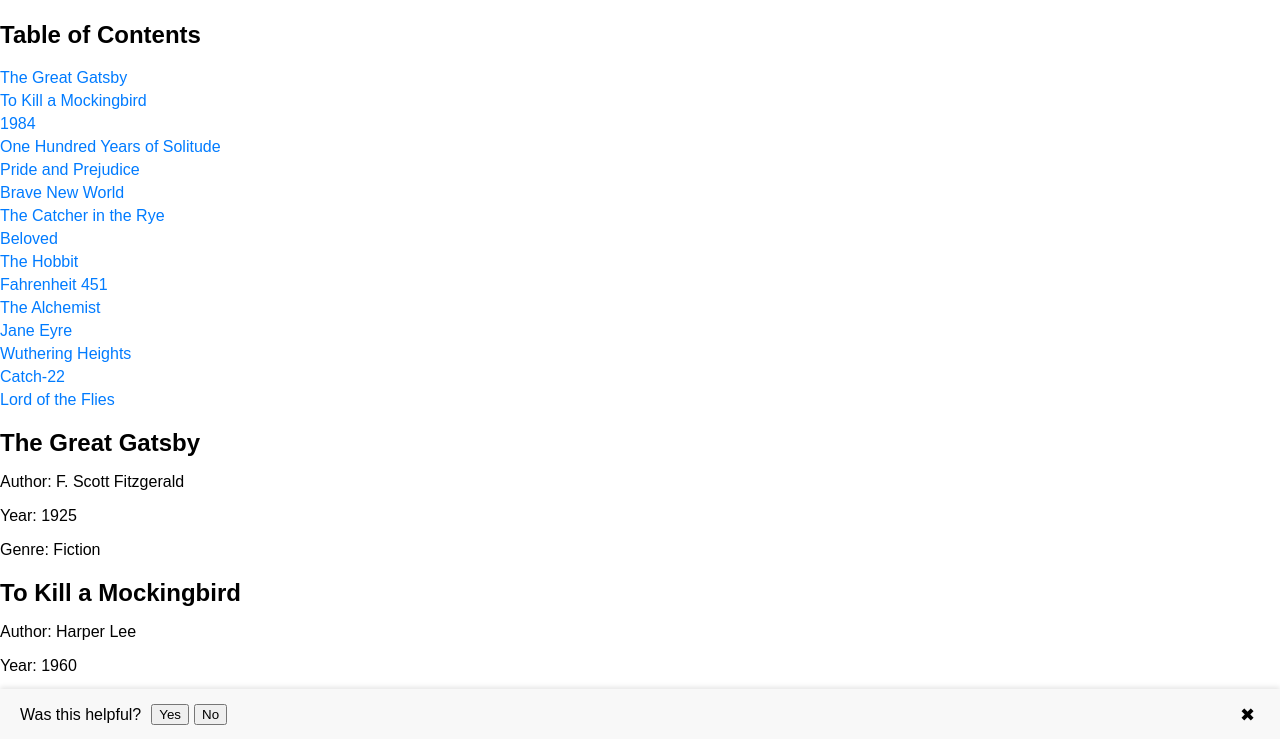
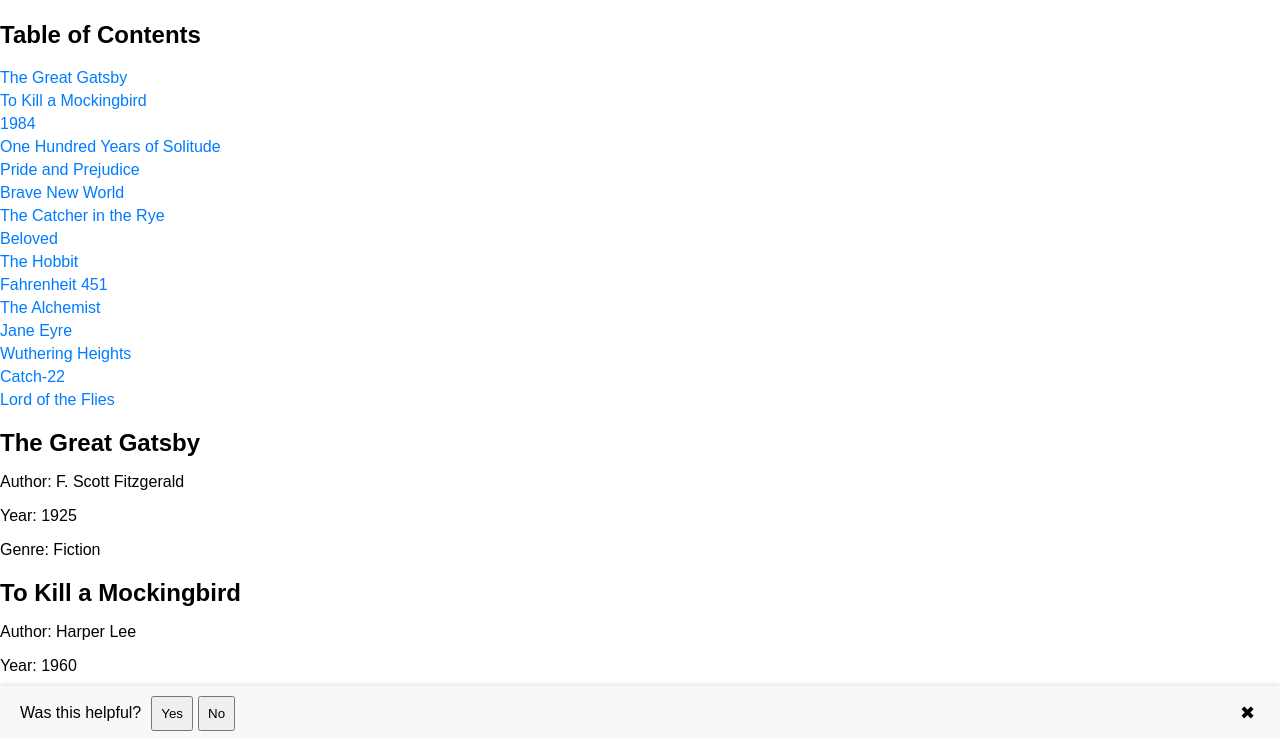
Before and after one commit to gund0305/portfolio, a plain HTML site: page index.html in a window 1280 px wide. Shown: the part 59-798 px from the top of the page. Drawn offline with Linux system fonts and the light colour scheme.

Commit message:
Update style.css .feedback-button padding to 8px

```diff
--- a/styles.css
+++ b/styles.css
@@ -73,6 +73,7 @@ h1 {
 
 .feedback-button {
     margin-right: 5px;
+    padding: 8px; /* Added padding */
 }
 
 .exit-button {
```
